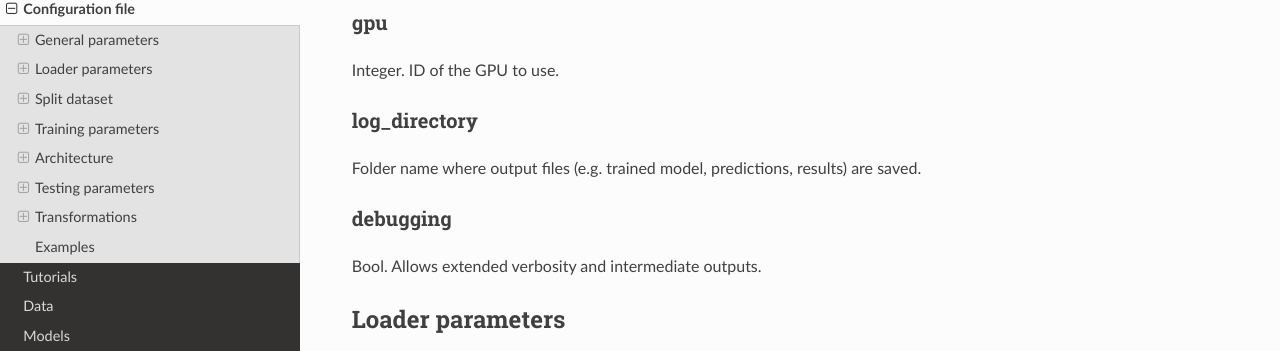
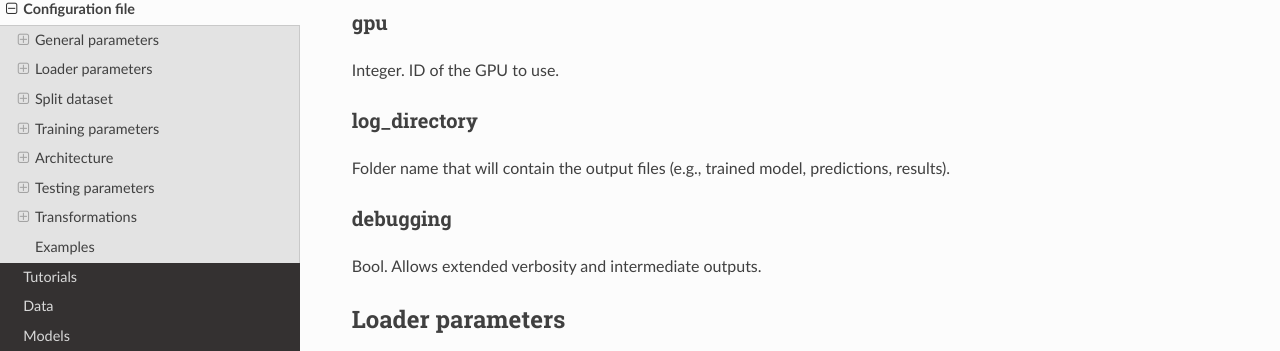
Before and after one commit to ivadomed/ivadomed, a Sphinx documentation site: the page built from docs/source/configuration_file.md, in a window 1280 px wide and 900 px high. Shown: the part 306-657 px from the top of the window. Built offline with Sphinx 7.4.7 and the Read the Docs theme 2.0.0, drawn with Linux system fonts in a browser that asks for light colours.

Commit message:
Update docs/source/configuration_file.md
Co-authored-by: Julien Cohen-Adad <jcohen@polymtl.ca>

```diff
--- a/docs/source/configuration_file.md
+++ b/docs/source/configuration_file.md
@@ -6,7 +6,7 @@ Run the specified command. Choices: ``"train"``, ``"test"``, ``"eval"``, to trai
 #### gpu
 Integer. ID of the GPU to use.
 #### log_directory
-Folder name where output files (e.g. trained model, predictions, results) are saved.
+Folder name that will contain the output files (e.g., trained model, predictions, results).
 #### debugging
 Bool. Allows extended verbosity and intermediate outputs.
 
```
